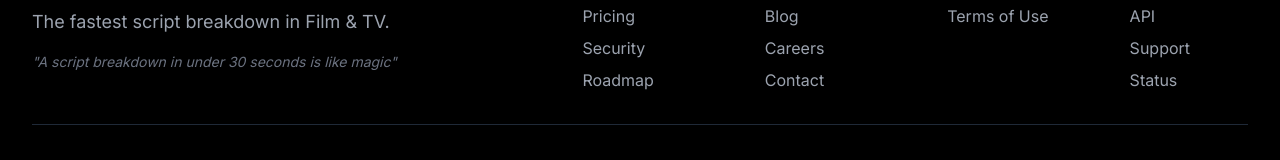
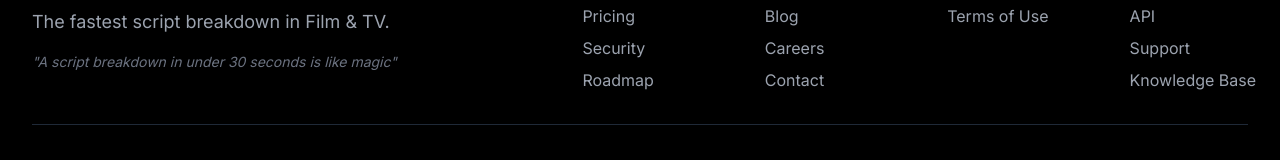
Before and after one commit to JJCinergy/martin-marketing-site, a Next.js app: page / in a window 1280 px wide. Shown: the part 5659-5819 px from the top of the page. Built offline with nearby package versions, Linux system fonts and the light colour scheme.

Commit message:
Update footer: Add Outseta support link and rename Status to Knowledge Base

```diff
--- a/components/layout/Footer.tsx
+++ b/components/layout/Footer.tsx
@@ -6,7 +6,7 @@ export default function Footer() {
     Product: ['Features', 'Pricing', 'Security', 'Roadmap'],
     Company: ['About', 'Blog', 'Careers', 'Contact'],
     Legal: ['Privacy Notice', 'Terms of Use'],
-    Resources: ['Documentation', 'API', 'Support', 'Status'],
+    Resources: ['Documentation', 'API', 'Support', 'Knowledge Base'],
   }
 
   return (
@@ -41,9 +41,12 @@ export default function Footer() {
                         link === 'Privacy Notice' ? '/privacy' :
                         link === 'Terms of Use' ? '/terms-of-use' :
                         link === 'About' ? '/about' :
+                        link === 'Support' ? 'https://martin-digital-inc.outseta.com/support/kb' :
                         '#'
                       }
                       className="text-gray-400 hover:text-white whitespace-nowrap"
+                      target={link === 'Support' ? '_blank' : undefined}
+                      rel={link === 'Support' ? 'noopener noreferrer' : undefined}
                     >
                       {link}
                     </Link>
```
